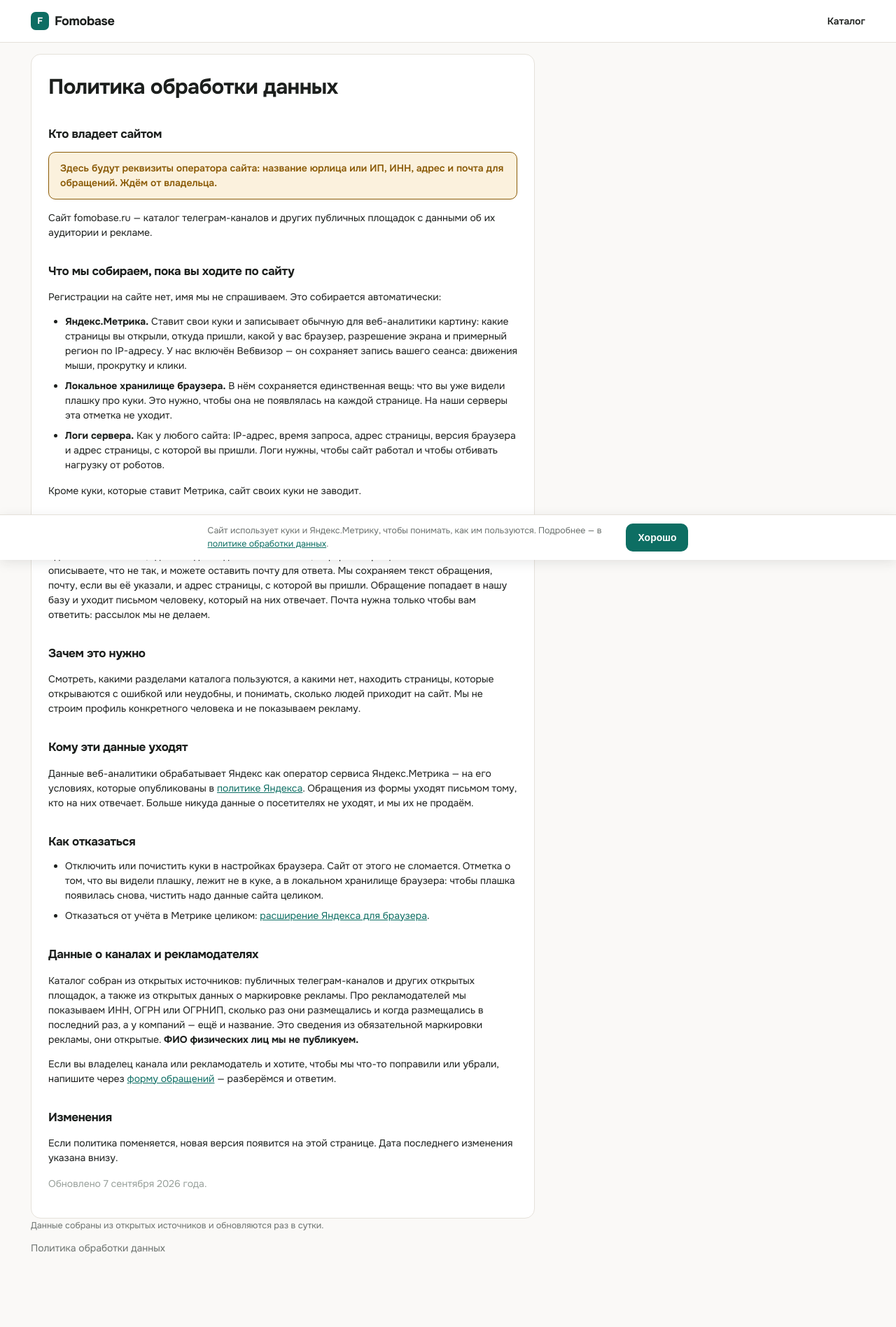
After one commit to ROAkhunov/wow_public_showcase, a Python web app: template app/templates/privacy.html in a window 1280 px wide. The commit adds this page. Shown: the whole page at 70% size. Run offline with Jinja, Linux system fonts and the light colour scheme; the template is opened without the code that fills it, so the values that code supplies are empty.

Commit message:
T-95: плашка про куки и страница политики обработки данных
Плашка уведомительная: приезжает скрытой и показывается скриптом, отметку
держит localStorage — Set-Cookie выбил бы страницу из кэша nginx. Счётчик
Метрики и noscript-пиксель не тронуты.

Страница /privacy зарегистрирована выше catch-all /{platform}, закрыта в
robots.txt поимённо, в sitemap не попадает, ссылка на неё стоит в подвале.
Реквизиты оператора ждут ответа владельца и подсвечены на странице цветом.

Правило шва 3 переписано на белый список исполняемых скриптов:
assert_only_allowed_scripts. Локально 257 тестов зелёные.

Co-Authored-By: Claude Opus 5 <noreply@anthropic.com>
Claude-Session: https://claude.ai/code/session_01MHYQhT4CpMMn53DsgbceSd

```diff
--- a/app/templates/base.html
+++ b/app/templates/base.html
@@ -3,11 +3,11 @@
   (`design-system/components.css`), второго набора стилей в репозитории нет:
   страниц в релизе сотни тысяч, и каждая новая иначе переизобретала бы вид.
 
-  Исполняемого клиентского JS здесь нет и быть не должно, кроме счётчика
-  Метрики внизу файла (T-90): тест шва 3 проверяет, что исполняемый script на
-  странице ровно один и он счётчик, а не подразумевает это. Скрипты
-  `type="application/ld+json"` под правило не подпадают — это данные
-  микроразметки, а не код.
+  Исполняемый клиентский JS здесь только поимённо разрешённый: счётчик Метрики
+  (T-90) и плашка согласия на куки (T-95), оба внизу файла. Тест шва 3
+  проверяет белый список, а не подразумевает его: посторонний третий скрипт
+  роняет сборку. Скрипты `type="application/ld+json"` под правило не подпадают
+  — это данные микроразметки, а не код.
 #}<!doctype html>
 <html lang="ru">
 <head>
@@ -62,7 +62,21 @@
      подвал её не повторяет (T-66); на каталоге правой колонки нет, подвал
      остаётся единственным местом. #}
   {% block footer_updated %}{% if built_at %}<p class="updated">Данные обновлены {{ built_at | date_ru }}</p>{% endif %}{% endblock %}
+  {# Постоянный вход в политику: плашка исчезает после первого нажатия, и без
+     ссылки страница осталась бы доступной только тому, кто её застал. #}
+  <p class="sub"><a class="link-quiet" href="/privacy">Политика обработки данных</a></p>
 </footer>
+
+{# Плашка про куки (T-95). Уведомляет, ничего не блокирует: счётчик грузится
+   как грузился. В разметку приезжает скрытой — HTML один на всех и лежит в
+   кэше nginx, видимая в разметке она мигала бы на каждой странице у того, кто
+   её уже закрыл. Показывает скрипт внизу файла, отметку держит localStorage:
+   своей куки плашка про куки не ставит, а `Set-Cookie` выбил бы страницу из
+   кэша nginx (ключ кэша без кук). #}
+<div class="cookie-notice" id="cookie-notice" hidden>
+  <p class="cookie-notice-text">Сайт использует куки и Яндекс.Метрику, чтобы понимать, как им пользуются. Подробнее — в <a href="/privacy">политике обработки данных</a>.</p>
+  <button class="btn btn--primary" type="button" id="cookie-notice-ok">Хорошо</button>
+</div>
 
 <!-- Yandex.Metrika counter -->
 <script type="text/javascript">
@@ -78,5 +92,36 @@
 <noscript><div><img src="https://mc.yandex.ru/watch/112192205" style="position:absolute; left:-9999px;" alt="" /></div></noscript>
 <!-- /Yandex.Metrika counter -->
 
+<script data-script="cookie-notice">
+    // Второй и последний исполняемый скрипт витрины (T-95). Каждое обращение к
+    // localStorage в try/catch: в приватном режиме и при запрете данных сайта
+    // оно бросает исключение, и без обёртки на каждой странице была бы ошибка
+    // в консоли. Не прочиталось — показываем плашку, не записалось — молча
+    // живём дальше, плашка вернётся на следующей странице.
+    (function () {
+        var KEY = 'fomobase.cookie-notice';
+        var box = document.getElementById('cookie-notice');
+        var ok = document.getElementById('cookie-notice-ok');
+        if (!box || !ok) { return; }
+        var seen = false;
+        try { seen = localStorage.getItem(KEY) === '1'; } catch (e) { seen = false; }
+        if (seen) { return; }
+        // Отступ снизу равен реальной высоте плашки: прибитая к низу, она иначе
+        // перекрывает кнопку отправки на /report, пагинацию каталога и низ
+        // карточки. Считается по факту, а не числом в стилях, — на телефоне
+        // текст переносится и высота другая.
+        var pad = function () { document.body.style.paddingBottom = box.offsetHeight + 'px'; };
+        box.hidden = false;
+        pad();
+        window.addEventListener('resize', pad);
+        ok.addEventListener('click', function () {
+            try { localStorage.setItem(KEY, '1'); } catch (e) {}
+            box.hidden = true;
+            window.removeEventListener('resize', pad);
+            document.body.style.paddingBottom = '';
+        });
+    })();
+</script>
+
 </body>
 </html>
--- /dev/null
+++ b/app/templates/privacy.html
@@ -0,0 +1,50 @@
+{% extends "base.html" %}
+
+{% block title %}Политика обработки данных · Fomobase{% endblock %}
+{% block description %}Какие данные собирает сайт fomobase.ru, зачем и как от этого отказаться.{% endblock %}
+
+{% block body %}
+{# Текст согласован с PO (T-95) и правится только вместе с ним: любая
+   отсебятина здесь — обещание от имени владельца сайта. #}
+<section class="panel legal">
+  <h1>Политика обработки данных</h1>
+
+  <h2>Кто владеет сайтом</h2>
+  {# Реквизиты оператора ждут ответа владельца (вопрос от 07.09). Блок подсвечен
+     нарочно: пока он на месте, дыра в правовом тексте видна с первого взгляда. #}
+  <p class="legal-todo">Здесь будут реквизиты оператора сайта: название юрлица или ИП, ИНН, адрес и почта для обращений. Ждём от владельца.</p>
+  <p>Сайт fomobase.ru — каталог телеграм-каналов и других публичных площадок с данными об их аудитории и рекламе.</p>
+
+  <h2>Что мы собираем, пока вы ходите по сайту</h2>
+  <p>Регистрации на сайте нет, имя мы не спрашиваем. Это собирается автоматически:</p>
+  <ul>
+    <li><b>Яндекс.Метрика.</b> Ставит свои куки и записывает обычную для веб-аналитики картину: какие страницы вы открыли, откуда пришли, какой у вас браузер, разрешение экрана и примерный регион по IP-адресу. У нас включён Вебвизор — он сохраняет запись вашего сеанса: движения мыши, прокрутку и клики.</li>
+    <li><b>Локальное хранилище браузера.</b> В нём сохраняется единственная вещь: что вы уже видели плашку про куки. Это нужно, чтобы она не появлялась на каждой странице. На наши серверы эта отметка не уходит.</li>
+    <li><b>Логи сервера.</b> Как у любого сайта: IP-адрес, время запроса, адрес страницы, версия браузера и адрес страницы, с которой вы пришли. Логи нужны, чтобы сайт работал и чтобы отбивать нагрузку от роботов.</li>
+  </ul>
+  <p>Кроме куки, которые ставит Метрика, сайт своих куки не заводит.</p>
+
+  <h2>Что вы отправляете нам сами</h2>
+  <p>Единственное место, где вы отдаёте данные осознанно, — форма обращений. В ней вы описываете, что не так, и можете оставить почту для ответа. Мы сохраняем текст обращения, почту, если вы её указали, и адрес страницы, с которой вы пришли. Обращение попадает в нашу базу и уходит письмом человеку, который на них отвечает. Почта нужна только чтобы вам ответить: рассылок мы не делаем.</p>
+
+  <h2>Зачем это нужно</h2>
+  <p>Смотреть, какими разделами каталога пользуются, а какими нет, находить страницы, которые открываются с ошибкой или неудобны, и понимать, сколько людей приходит на сайт. Мы не строим профиль конкретного человека и не показываем рекламу.</p>
+
+  <h2>Кому эти данные уходят</h2>
+  <p>Данные веб-аналитики обрабатывает Яндекс как оператор сервиса Яндекс.Метрика — на его условиях, которые опубликованы в <a href="https://yandex.ru/legal/confidential/" rel="nofollow noopener" target="_blank">политике Яндекса</a>. Обращения из формы уходят письмом тому, кто на них отвечает. Больше никуда данные о посетителях не уходят, и мы их не продаём.</p>
+
+  <h2>Как отказаться</h2>
+  <ul>
+    <li>Отключить или почистить куки в настройках браузера. Сайт от этого не сломается. Отметка о том, что вы видели плашку, лежит не в куке, а в локальном хранилище браузера: чтобы плашка появилась снова, чистить надо данные сайта целиком.</li>
+    <li>Отказаться от учёта в Метрике целиком: <a href="https://yandex.ru/support/metrica/general/opt-out.html" rel="nofollow noopener" target="_blank">расширение Яндекса для браузера</a>.</li>
+  </ul>
+
+  <h2>Данные о каналах и рекламодателях</h2>
+  <p>Каталог собран из открытых источников: публичных телеграм-каналов и других открытых площадок, а также из открытых данных о маркировке рекламы. Про рекламодателей мы показываем ИНН, ОГРН или ОГРНИП, сколько раз они размещались и когда размещались в последний раз, а у компаний — ещё и название. Это сведения из обязательной маркировки рекламы, они открытые. <b>ФИО физических лиц мы не публикуем.</b></p>
+  <p>Если вы владелец канала или рекламодатель и хотите, чтобы мы что-то поправили или убрали, напишите через <a href="/report">форму обращений</a> — разберёмся и ответим.</p>
+
+  <h2>Изменения</h2>
+  <p>Если политика поменяется, новая версия появится на этой странице. Дата последнего изменения указана внизу.</p>
+  <p class="updated">Обновлено 7 сентября 2026 года.</p>
+</section>
+{% endblock %}
--- a/design-system/components.css
+++ b/design-system/components.css
@@ -788,3 +788,43 @@ textarea.field {
    строка не растянет страницу (колонки держит `min-width: 0`), но вылезет из
    карточки за её край. Своим подписям это правило не нужно и не даётся. */
 .post-text, .desc, .title h1, .adv-line, .breadcrumbs { overflow-wrap: anywhere; }
+
+
+/* ── Плашка согласия на куки и страница политики (T-95) ─────────────────────
+   Плашка прибита к низу окна: положить её в поток внизу документа нельзя — на
+   каталоге с пагинацией её тогда не увидят вовсе. Отступ под неё выставляет
+   скрипт по реальной высоте, `height`/`overflow` у html/body здесь не при чём
+   и остаются запрещёнными (на них держатся четыре липкости).
+   `display: flex` перебивает браузерное `[hidden]`, поэтому скрытие задаётся
+   явно: без этой строки плашка приезжала бы видимой всем. */
+.cookie-notice {
+  position: fixed; left: 0; right: 0; bottom: 0; z-index: 20;
+  display: flex; align-items: center; justify-content: center;
+  gap: var(--sp-4); flex-wrap: wrap;
+  padding: var(--sp-3) var(--sp-5);
+  background: var(--surface);
+  border-top: 1px solid var(--line);
+  box-shadow: var(--shadow-pop);
+}
+.cookie-notice[hidden] { display: none; }
+.cookie-notice-text { margin: 0; max-width: 70ch; font-size: var(--fs-meta); color: var(--dim); }
+.cookie-notice-text a { color: var(--accent); text-decoration: underline; }
+
+/* Правовой текст: одна колонка читаемой ширины, заголовки — размерами системы. */
+.legal { max-width: 720px; }
+.legal h1 { font-size: var(--fs-h1); letter-spacing: var(--tracking-head); margin: 0 0 var(--sp-4); }
+.legal h2 { font-size: var(--fs-h3); letter-spacing: var(--tracking-head); margin: var(--sp-6) 0 var(--sp-3); }
+.legal p, .legal li { font-size: var(--fs-body); line-height: var(--lh-body); }
+.legal ul { padding-left: var(--sp-5); margin: 0 0 var(--sp-4); }
+.legal li { margin-bottom: var(--sp-2); }
+.legal a { color: var(--accent); text-decoration: underline; }
+
+/* Незаполненные реквизиты оператора: подсвечены нарочно, чтобы дыру в правовом
+   тексте нельзя было не заметить ни на проде, ни в вёрстке. Снимается вместе с
+   блоком, когда придут реквизиты от владельца. */
+.legal-todo {
+  background: var(--score-mid-bg); color: var(--score-mid-fg);
+  border: 1px solid var(--warn); border-radius: var(--r-md);
+  padding: var(--sp-3) var(--sp-4); margin: 0 0 var(--sp-4);
+  font-weight: 600;
+}
```
Also changed, not shown: CLAUDE.md (+3 -2 lines), app/main.py (+10 -0 lines), docs/showcase-spec-live-site.md (+5 -4 lines), tests/conftest.py (+33 -18 lines), tests/test_t61_pages.py (+2 -2 lines), tests/test_t65_catalog.py (+4 -3 lines), tests/test_t65_channel.py (+2 -2 lines), tests/test_t68_1_catalog_row.py (+2 -2 lines), tests/test_t68_2_report_form.py (+2 -2 lines), tests/test_t68_3_channel_page.py (+2 -2 lines), tests/test_t83_seo.py (+2 -2 lines), tests/test_t90_metrika.py (+9 -9 lines), tests/test_t95_cookie_notice.py (added, +99 -0 lines), 1 other file.
